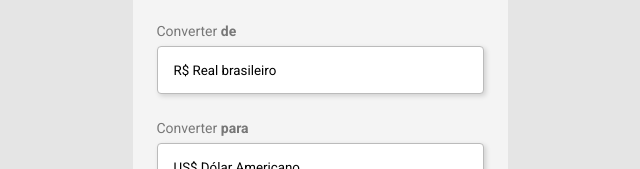
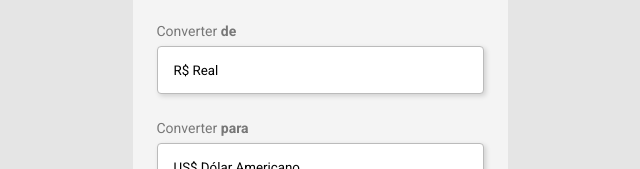
Before and after one commit to Charlles-Silva/JS-WEB, a plain HTML site: page index.html in a window 1280 px wide. Shown: the part 169-338 px from the top of the page, 320-960 px from the left. Drawn offline with Linux system fonts and the light colour scheme.

Commit message:
Correçao index.html (Real)

```diff
--- a/index.html
+++ b/index.html
@@ -22,7 +22,7 @@
                 Converter <b>de</b>
                 <select id="select-1" class="input-select">
                     <option>
-                        R$ Real brasileiro
+                        R$ Real
                     </option>
                 </select>
             </label>
```
